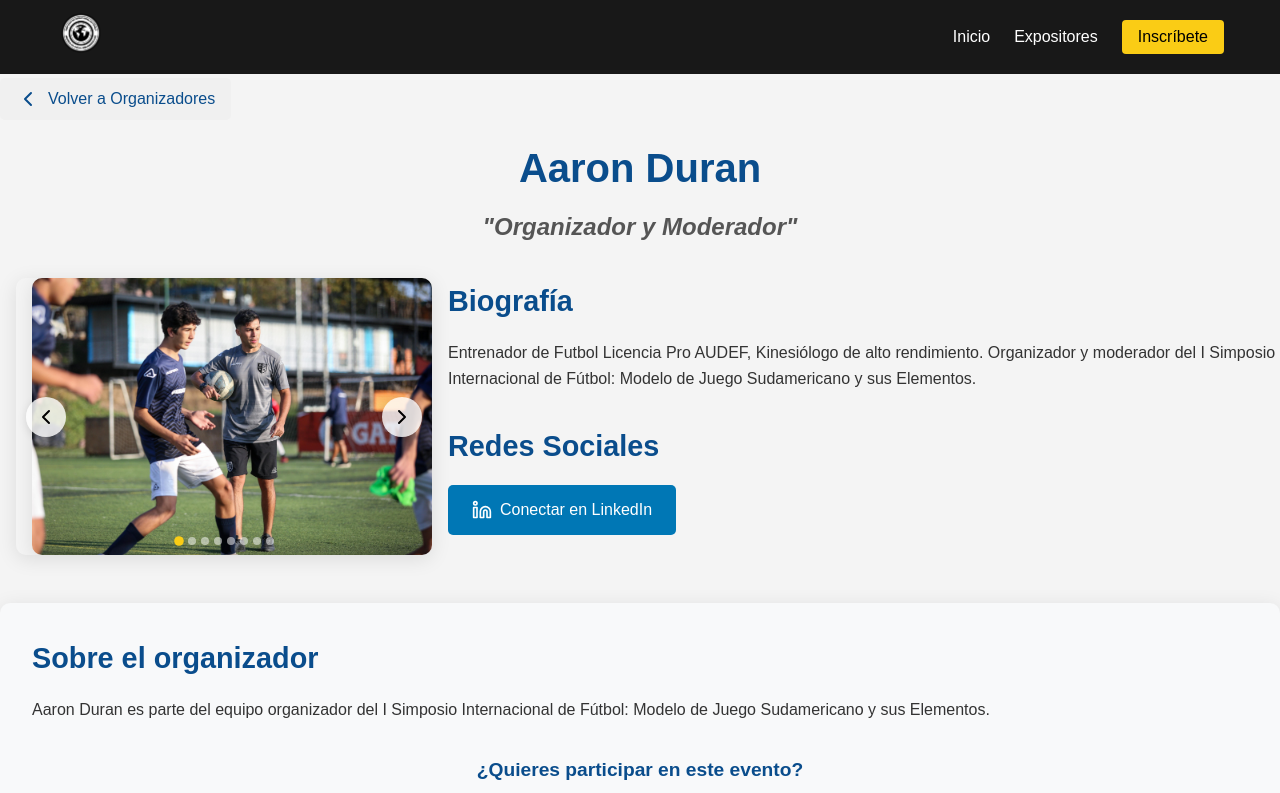
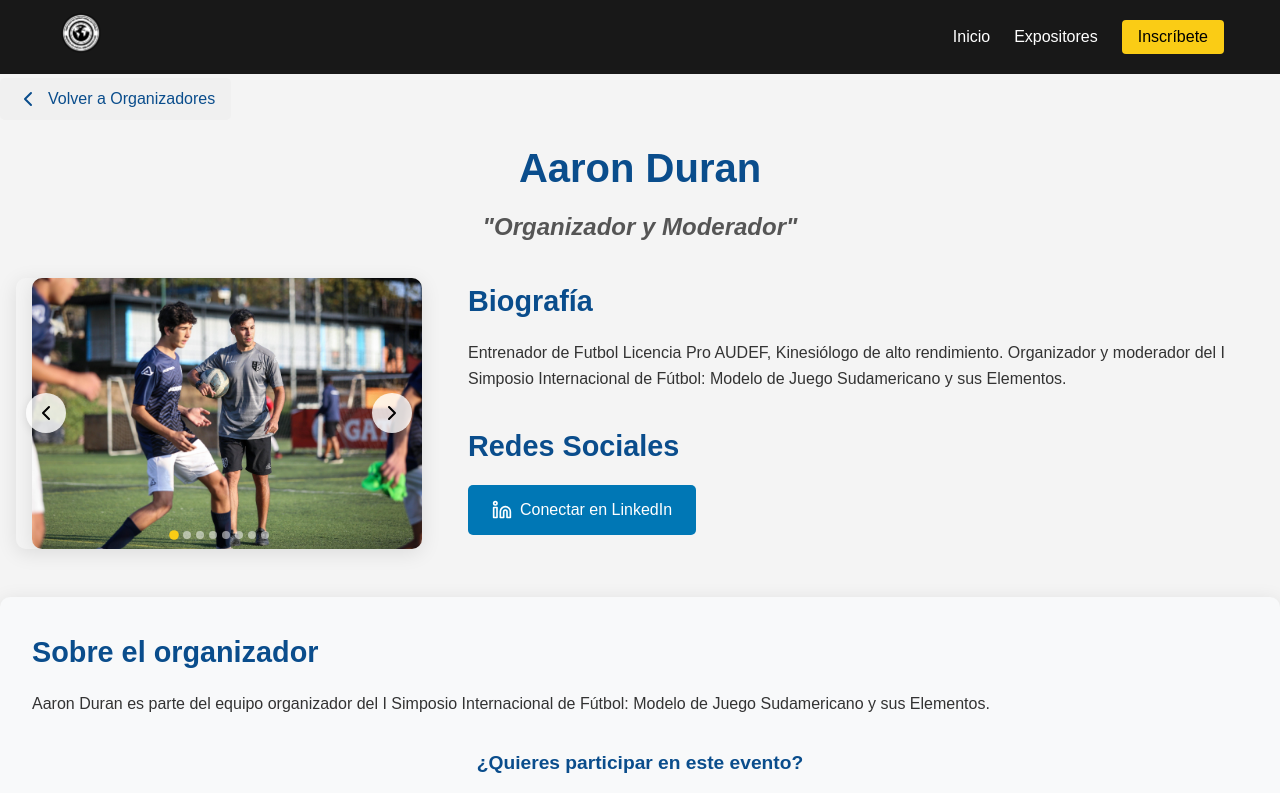
Before and after one commit to ilandaniele/simposio-futbol, a Next.js app: page /expositor/aaron-duran in a window 1280 px wide. Shown: the top 793 px of the page. Built offline with nearby package versions, Linux system fonts and the light colour scheme.

Commit message:
adding margins

```diff
--- a/app/globals.css
+++ b/app/globals.css
@@ -1447,6 +1447,7 @@ main {
 .expositor-info {
   flex: 2;
   min-width: 300px;
+  margin-left: 30px
 }
 
 .expositor-info h3 {
```
